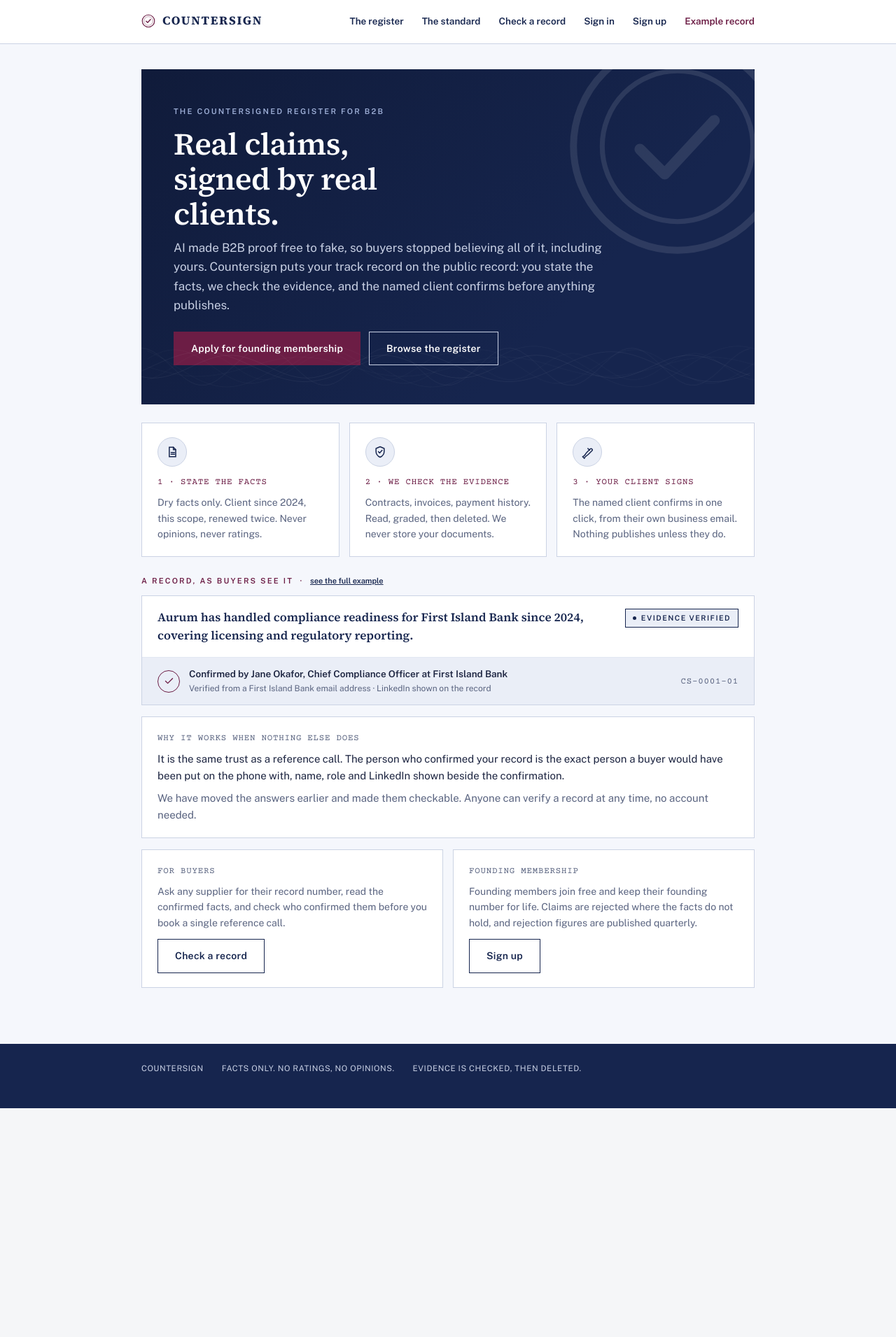
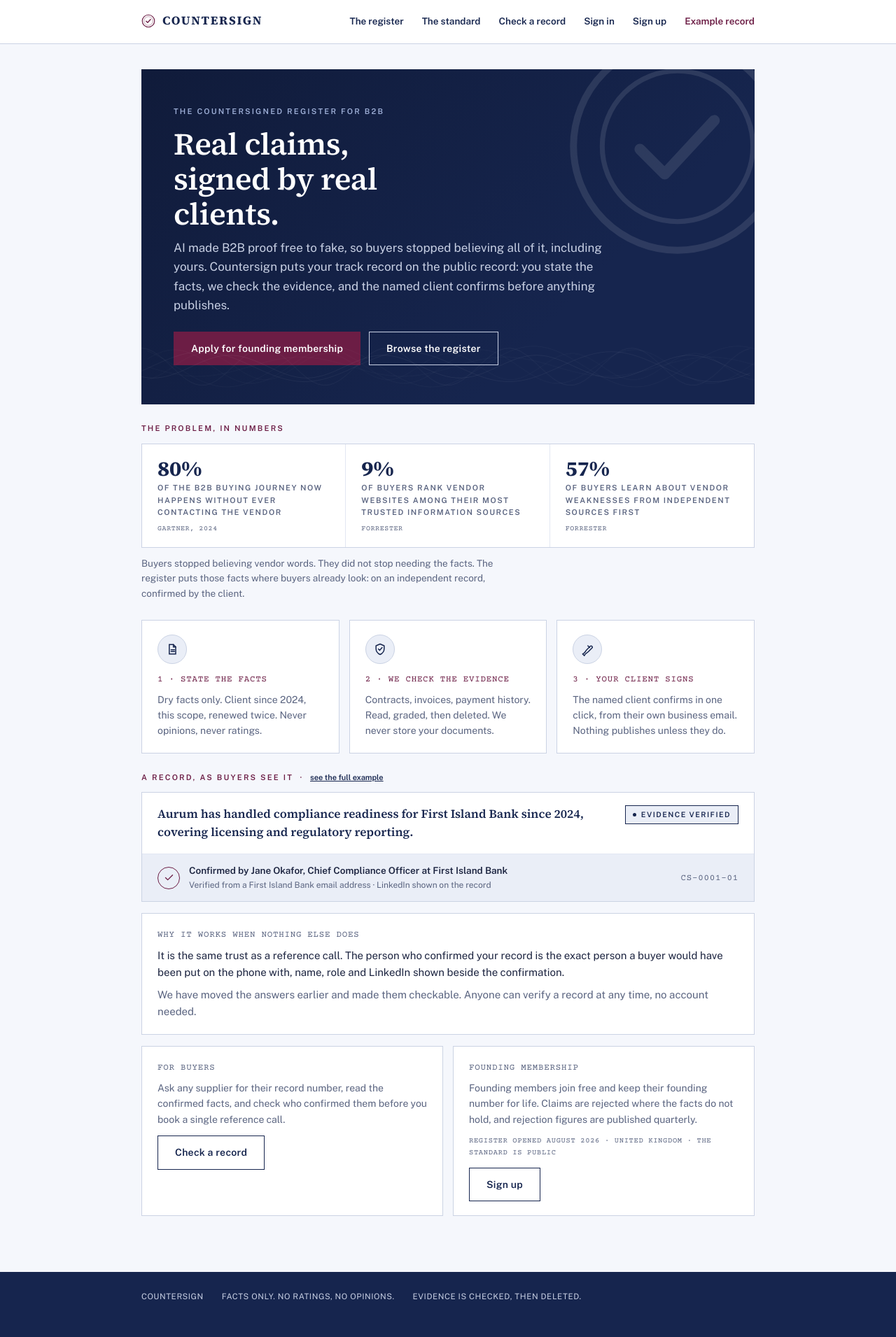
Before and after one commit to NAVVAI-BOYS/COUNTERSIGN, a Flask app: page / in a window 1280 px wide. Shown: the whole page at 70% size. Before the commit the page ends 1584 px from the top, so only its background shows below. Run offline with Flask 3, Linux system fonts and the light colour scheme; data that the repository does not hold is empty.

Commit message:
Add files via upload

```diff
--- a/countersign/templates/home.html
+++ b/countersign/templates/home.html
@@ -17,6 +17,26 @@
     <a class="btn ghost" href="/registry" style="border-color:#C8D0E4;color:#fff">Browse the register</a>
   </div>
 </div>
+
+<div class="eyebrow" style="margin-top:4px">The problem, in numbers</div>
+<div class="statband">
+  <div class="stat">
+    <div class="num">80%</div>
+    <div class="lbl">of the B2B buying journey now happens without ever contacting the vendor</div>
+    <div class="mono" style="margin-top:6px;font-size:10px">Gartner, 2024</div>
+  </div>
+  <div class="stat">
+    <div class="num">9%</div>
+    <div class="lbl">of buyers rank vendor websites among their most trusted information sources</div>
+    <div class="mono" style="margin-top:6px;font-size:10px">Forrester</div>
+  </div>
+  <div class="stat">
+    <div class="num">57%</div>
+    <div class="lbl">of buyers learn about vendor weaknesses from independent sources first</div>
+    <div class="mono" style="margin-top:6px;font-size:10px">Forrester</div>
+  </div>
+</div>
+<p class="sub" style="font-size:13.5px;margin:-4px 0 22px">Buyers stopped believing vendor words. They did not stop needing the facts. The register puts those facts where buyers already look: on an independent record, confirmed by the client.</p>
 
 <div style="display:flex;gap:14px;flex-wrap:wrap;margin:26px 0">
   <div class="panel" style="flex:1 1 220px;margin:0">
@@ -69,6 +89,7 @@
   <div class="panel" style="flex:1 1 260px;margin:0">
     <div class="mono" style="margin-bottom:8px">Founding membership</div>
     <p style="margin:0 0 12px;font-size:14px;color:var(--ink-soft)">Founding members join free and keep their founding number for life. Claims are rejected where the facts do not hold, and rejection figures are published quarterly.</p>
+    <div class="mono" style="font-size:10.5px;margin-bottom:12px">Register opened August 2026 · United Kingdom · The standard is public</div>
     <a class="btn ghost" href="/signup">Sign up</a>
   </div>
 </div>
```
